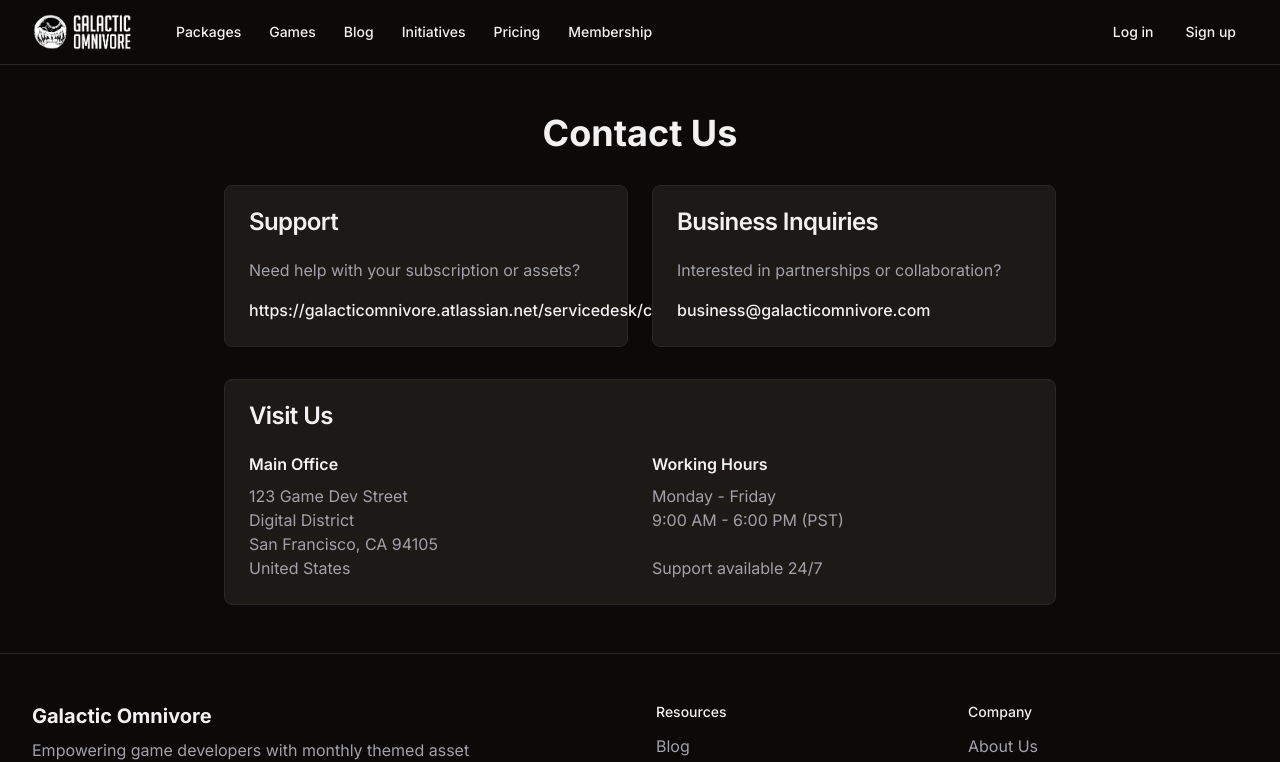
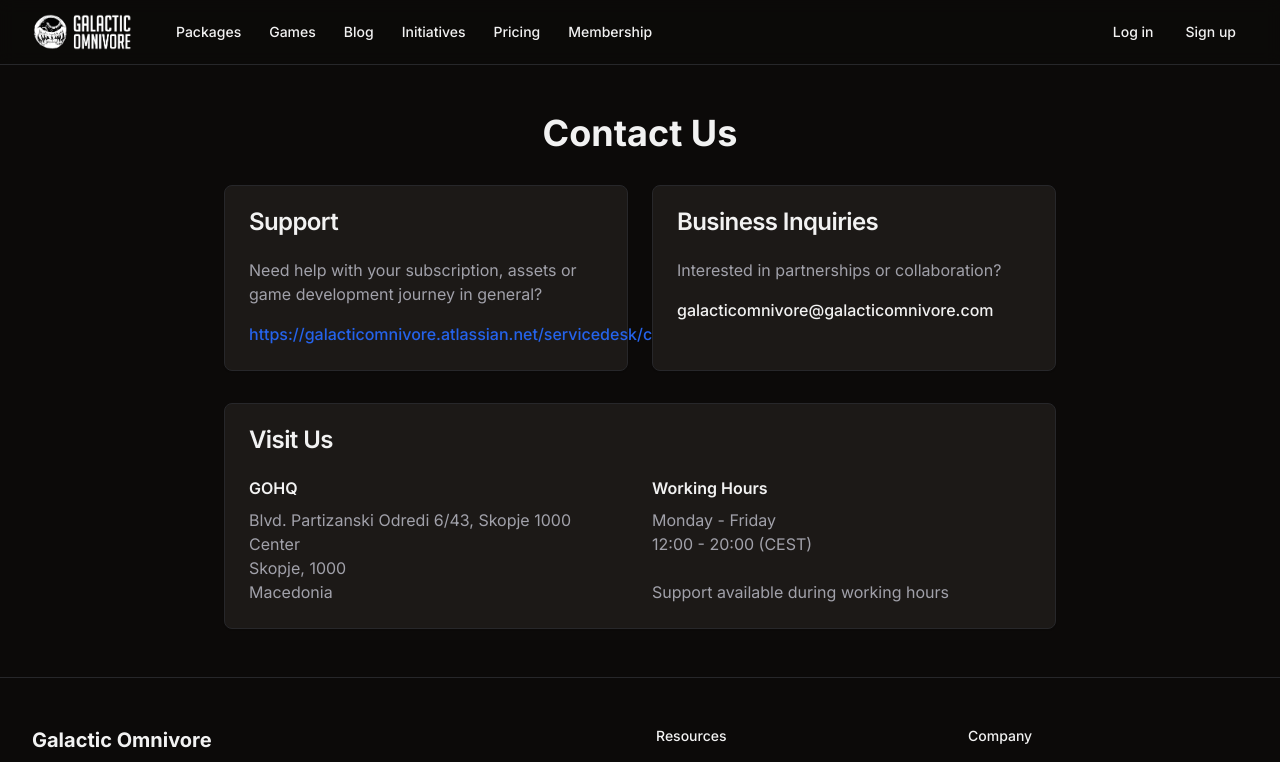
Before and after one commit to GalacticOmnivoreElder/gowebsite, a Next.js app: page /contact in a window 1280 px wide. Shown: the top 762 px of the page. Built offline with nearby package versions, Linux system fonts and the light colour scheme; no server answers.

Commit message:
Fix Contact Details

```diff
--- a/src/app/contact/page.js
+++ b/src/app/contact/page.js
@@ -12,9 +12,16 @@
           </CardHeader>
           <CardContent>
             <p className="text-muted-foreground mb-4">
-              Need help with your subscription or assets?
+              Need help with your subscription, assets or game development journey in general?
             </p>
-            <p className="font-medium">https://galacticomnivore.atlassian.net/servicedesk/customer/portal/</p>
+            <a
+              href="https://galacticomnivore.atlassian.net/servicedesk/customer/portal/"
+              className="font-medium text-blue-600 hover:underline"
+              target="_blank"
+              rel="noopener noreferrer"
+            >
+              https://galacticomnivore.atlassian.net/servicedesk/customer/portal/
+            </a>
           </CardContent>
         </Card>
 
@@ -26,7 +33,7 @@
             <p className="text-muted-foreground mb-4">
               Interested in partnerships or collaboration?
             </p>
-            <p className="font-medium">business@galacticomnivore.com</p>
+            <p className="font-medium">galacticomnivore@galacticomnivore.com</p>
           </CardContent>
         </Card>
       </div>
@@ -38,15 +45,15 @@
         <CardContent>
           <div className="grid md:grid-cols-2 gap-6">
             <div>
-              <h3 className="font-semibold mb-2">Main Office</h3>
+              <h3 className="font-semibold mb-2">GOHQ</h3>
               <p className="text-muted-foreground">
-                123 Game Dev Street
+                Blvd. Partizanski Odredi 6/43, Skopje 1000
                 <br />
-                Digital District
+                Center
                 <br />
-                San Francisco, CA 94105
+                Skopje, 1000
                 <br />
-                United States
+                Macedonia
               </p>
             </div>
             <div>
@@ -54,10 +61,10 @@
               <p className="text-muted-foreground">
                 Monday - Friday
                 <br />
-                9:00 AM - 6:00 PM (PST)
+                12:00 - 20:00 (CEST)
                 <br />
                 <br />
-                Support available 24/7
+                Support available during working hours
               </p>
             </div>
           </div>
```
